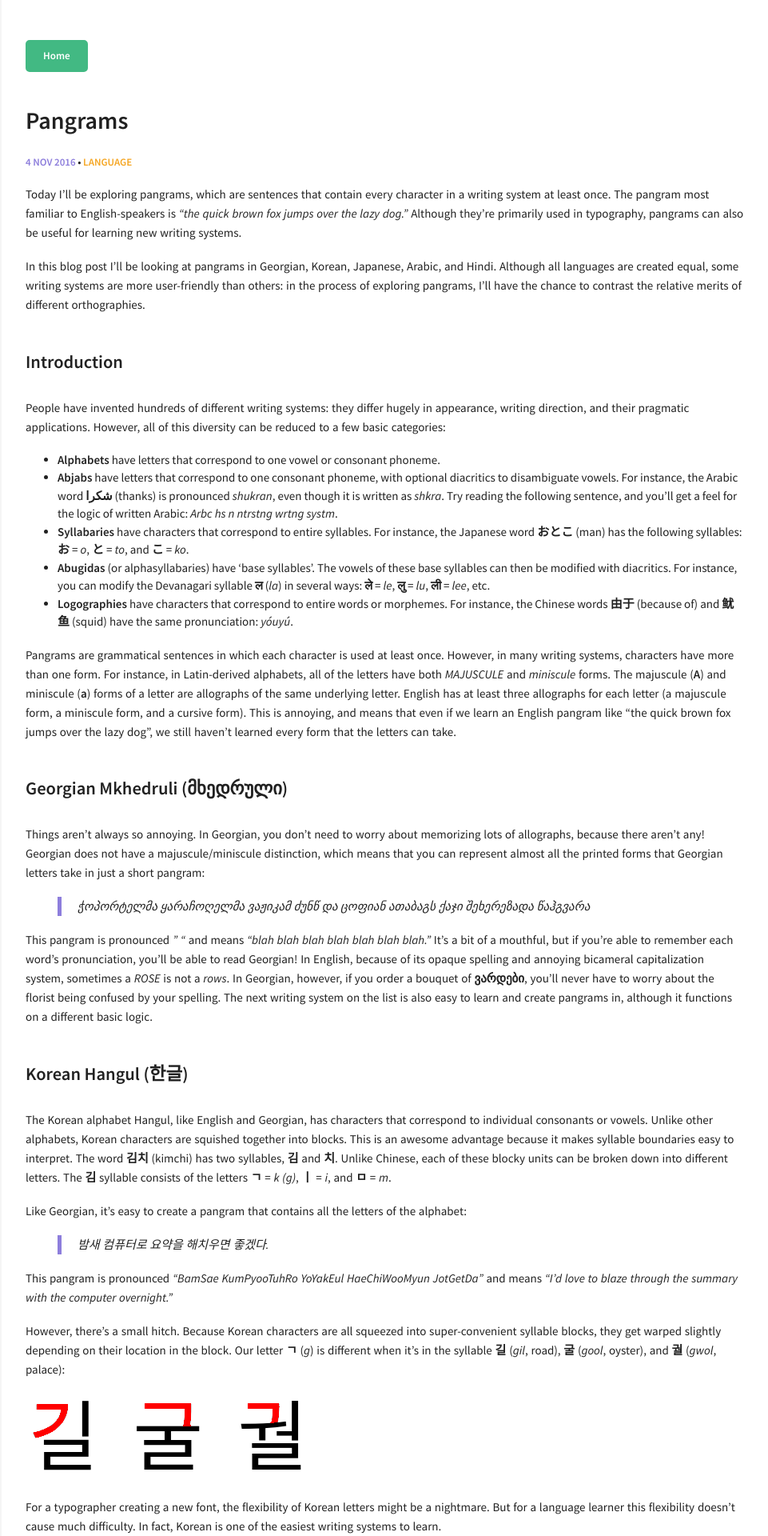
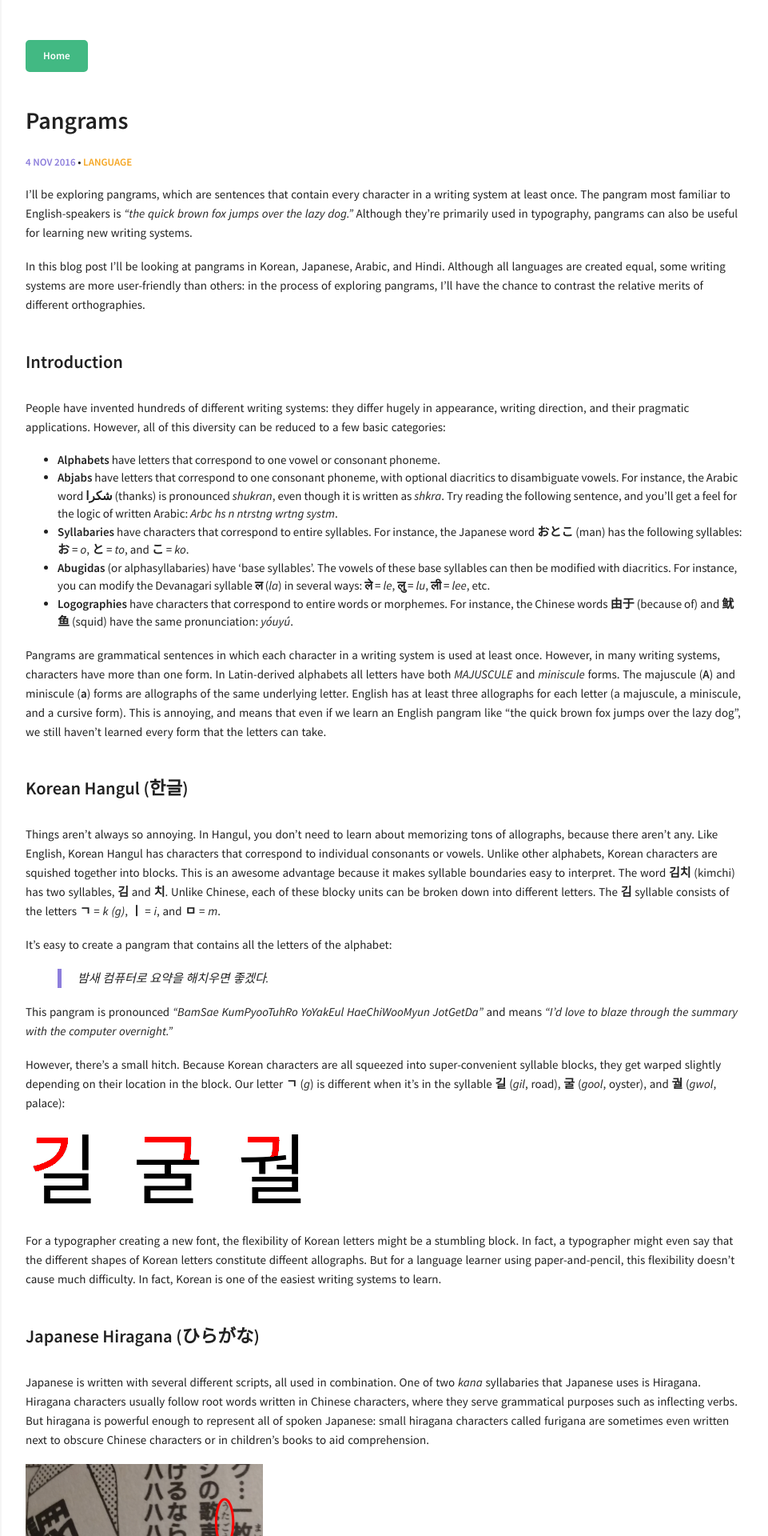
Before and after one commit to camoverride/camoverride.github.io, a Jekyll site: the page built from _posts/2016-11-04-pangrams.md, in a window 1280 px wide. Shown: the top 1920 px of the page at 80% size, without its empty margins (318-1279 px from the left). Built offline with Jekyll 4.4.1, drawn with Linux system fonts in a browser that asks for light colours; comment, search, counter and statistics services are not loaded; some of the changed text lies outside the part shown.

Commit message:
removed georgian

```diff
--- a/_posts/2016-11-04-pangrams.md
+++ b/_posts/2016-11-04-pangrams.md
@@ -6,9 +6,9 @@ excerpt: "My attempt to find pangrams in several languages reveals interesting d
 comments: true
 ---
 
-Today I'll be exploring pangrams, which are sentences that contain every character in a writing system at least once. The pangram most familiar to English-speakers is *"the quick brown fox jumps over the lazy dog."* Although they're primarily used in typography, pangrams can also be useful for learning new writing systems.
+I'll be exploring pangrams, which are sentences that contain every character in a writing system at least once. The pangram most familiar to English-speakers is *"the quick brown fox jumps over the lazy dog."* Although they're primarily used in typography, pangrams can also be useful for learning new writing systems.
 
-In this blog post I'll be looking at pangrams in Georgian, Korean, Japanese, Arabic, and Hindi. Although all languages are created equal, some writing systems are more user-friendly than others: in the process of exploring pangrams, I'll have the chance to contrast the relative merits of different orthographies.
+In this blog post I'll be looking at pangrams in Korean, Japanese, Arabic, and Hindi. Although all languages are created equal, some writing systems are more user-friendly than others: in the process of exploring pangrams, I'll have the chance to contrast the relative merits of different orthographies.
 
 
 
@@ -24,25 +24,15 @@ People have invented hundreds of different writing systems: they differ hugely i
 
 <!--more-->
 
-Pangrams are grammatical sentences in which each character is used at least once. However, in many writing systems, characters have more than one form. For instance, in Latin-derived alphabets, all of the letters have both *MAJUSCULE* and *miniscule* forms. The majuscule (**A**) and miniscule (**a**) forms of a letter are allographs of the same underlying letter. English has at least three allographs for each letter (a majuscule form, a miniscule form, and a cursive form). This is annoying, and means that even if we learn an English pangram like "the quick brown fox jumps over the lazy dog", we still haven't learned every form that the letters can take.
-
-
-
-### Georgian Mkhedruli (მხედრული)
-
-Things aren't always so annoying. In Georgian, you don't need to worry about memorizing lots of allographs, because there aren't any! Georgian does not have a majuscule/miniscule distinction, which means that you can represent almost all the printed forms that Georgian letters take in just a short pangram:
-
-> ჭოპორტელმა ყარაჩოღელმა ვაჟიკამ ძუნწ და ცოფიან ათაბაგს ქაჯი შეხერეზადა წაჰგვარა
-
-This pangram is pronounced *"     "* and means *"blah blah blah blah blah blah blah."* It's a bit of a mouthful, but if you're able to remember each word's pronunciation, you'll be able to read Georgian! In English, because of its opaque spelling and annoying bicameral capitalization system, sometimes a *ROSE* is not a *rows*. In Georgian, however, if you order a bouquet of **ვარდები**, you'll never have to worry about the florist being confused by your spelling. The next writing system on the list is also easy to learn and create pangrams in, although it functions on a different basic logic.
+Pangrams are grammatical sentences in which each character in a writing system is used at least once. However, in many writing systems, characters have more than one form. In Latin-derived alphabets all letters have both *MAJUSCULE* and *miniscule* forms. The majuscule (**A**) and miniscule (**a**) forms are allographs of the same underlying letter. English has at least three allographs for each letter (a majuscule, a miniscule, and a cursive form). This is annoying, and means that even if we learn an English pangram like "the quick brown fox jumps over the lazy dog", we still haven't learned every form that the letters can take.
 
 
 
 ### Korean Hangul (한글)
 
-The Korean alphabet Hangul, like English and Georgian, has characters that correspond to individual consonants or vowels. Unlike other alphabets, Korean characters are squished together into blocks. This is an awesome advantage because it makes syllable boundaries easy to interpret. The word **김치** (kimchi) has two syllables, **김** and **치**. Unlike Chinese, each of these blocky units can be broken down into different letters. The **김** syllable consists of the letters **ㄱ** = *k (g)*, **ㅣ** = *i*, and **ㅁ** = *m*.
+Things aren't always so annoying. In Hangul, you don't need to learn about memorizing tons of allographs, because there aren't any. Like English, Korean Hangul has characters that correspond to individual consonants or vowels. Unlike other alphabets, Korean characters are squished together into blocks. This is an awesome advantage because it makes syllable boundaries easy to interpret. The word **김치** (kimchi) has two syllables, **김** and **치**. Unlike Chinese, each of these blocky units can be broken down into different letters. The **김** syllable consists of the letters **ㄱ** = *k (g)*, **ㅣ** = *i*, and **ㅁ** = *m*.
 
-Like Georgian, it's easy to create a pangram that contains all the letters of the alphabet:
+It's easy to create a pangram that contains all the letters of the alphabet:
 
 > 밤새 컴퓨터로 요약을 해치우면 좋겠다.
 
@@ -52,13 +42,13 @@ However, there's a small hitch. Because Korean characters are all squeezed into
 
 ![]({{ site.url }}/img/korean-forms.png)
 
-For a typographer creating a new font, the flexibility of Korean letters might be a nightmare. But for a language learner this flexibility doesn't cause much difficulty. In fact, Korean is one of the easiest writing systems to learn.
+For a typographer creating a new font, the flexibility of Korean letters might be a stumbling block. In fact, a typographer might even say that the different shapes of Korean letters constitute diffeent allographs. But for a language learner using paper-and-pencil, this flexibility doesn't cause much difficulty. In fact, Korean is one of the easiest writing systems to learn.
 
 
 
 ### Japanese Hiragana (ひらがな)
 
-Japanese is written with several different scripts, all used in combination. One of these is hiragana, a syllabary. Hiragana characters usually follow root words written in Chinese characters (kanji), where they serve grammatical purposes such as inflecting verbs. But hiragana is powerful enough to represent all of spoken Japanese: small hiragana characters called furigana are sometimes even written next to obscure kanji characters or in children's books to aid comprehension.
+Japanese is written with several different scripts, all used in combination. One of two *kana* syllabaries that Japanese uses is Hiragana. Hiragana characters usually follow root words written in Chinese characters, where they serve grammatical purposes such as inflecting verbs. But hiragana is powerful enough to represent all of spoken Japanese: small hiragana characters called furigana are sometimes even written next to obscure Chinese characters or in children's books to aid comprehension.
 
 ![]({{ site.url }}/img/furigana.png)
 
@@ -86,7 +76,7 @@ Sanskrit texts written in the Siddham abugida made a large impact on Buddhism in
 
 Kukai was born and educated in Japan. He pursued a Buddhist education, but felt estranged by the *ritsuryo* system that regulated the activity of priests and formalized religious doctrine. Deciding to live outside this system, he became an ascetic. After wandering the countryside and searching for meaning, Kukai had a dream. In his dream a man revealed to Kukai that the *Mahavairocana Tanta* contained the meaning that he was searching for. Although he was able to eventually obtain a copy of the text, it was written in Sanskrit using the Siddham abugida, and Kukai was unable to make sense of the document.
 
-Kukai traveled to China in order to learn Sanskrit. On his return to Japan several years later, he brought with him the Siddham alphabet. Kukai decided that Japanese should be written with a phonetic system instead of Chinese characters. Japanese folklore says that Kukai invented kana under the influence of Siddham to achieve this goal.
+In order to understand the text, Kukai traveled to China to learn Sanskrit. On his return to Japan several years later, he brought with him the Siddham abugida. Kukai decided that Japanese should be written with a phonetic system instead of Chinese characters. Japanese folklore says that Kukai invented kana under the influence of Siddham to achieve this goal.
 
 Hiragana's Indian origins are apparent. Not only do the ordering of hiragana characters resemble the ordering of Devanagari characters (more on that later), but even today Siddham is still used by Japanese Shingon priests to write their Sanskrit mantras.
 
@@ -125,7 +115,7 @@ This pangram is pronounced *"torinakukowesu yumesamase miyoakewataru hinkashiwo
 
 ##### Kukai's Second Dream
 
-Kukai's dream led him to learn Siddham. But Kukai had another dream, which was a simple phonetic script to write Japanese: one based on the holy alphabet of Buddhism. However, the creation of kana only added to the confusion. While Hiragana might be one of the easiest syllabaries to learn, this is just the tip of the iceberg when it comes to writing Japanese. Not only does Japanese have another parallel syllabary (katakana), but Japanese also uses thousands of Chinese logograms. These logograms have multiple written forms and come packaged with complex rules governing how their pronunciation changes based on context. Kukai's first dream -- to learn Buddhism and spread it to Japan -- has been largely successful. But his second dream -- a simple script for Japanese -- has turned into a nightmare.
+Kukai's dream led him to learn the Siddham abugida. But Kukai had another dream -- a dream about a simple phonetic script to write Japanese: one based on the holy alphabet of Buddhism. However, things didn't work out the way Kukai intended. The creation of kana only added to the confusion. While Hiragana might be one of the easiest syllabaries to learn, this is just the tip of the iceberg when it comes to writing Japanese. Not only does Japanese have another parallel syllabary (katakana), but Japanese also uses thousands of Chinese logograms. These logograms have multiple written forms and come packaged with complex rules governing how their pronunciation changes based on context. Kukai's first dream -- to learn Buddhism and spread it to Japan -- has been largely successful. But his second dream -- a simple script for Japanese -- has turned into a nightmare.
 
 
 ### Arabic (العربية)
@@ -143,7 +133,7 @@ I haven't found a pangram that will solve the multiple-forms problem. Things get
 
 ### Devanagari (देवनागरी)
 
-Devanagari has a similar logic to Arabic. However, instead of writing consonants without vowels, you write consonants with obligatory vowels. Devanagari characters are written independently before being connected with a vertical line that runs along their tops. Most characters connect to their neighbors; however, like in Arabic, there are a few 'interrupting characters.' Because Devanagari is difficult to form pangrams in (more on that later!), I've provided an acrostic word-list to assist learning. Examples of each of the primary 61 Devanagari characters are shown below:
+Devanagari has a similar logic to Arabic. However, instead of writing consonants without vowels, you write consonants with obligatory vowels. Devanagari characters are written independently before being connected with a vertical line that runs along their tops. Most characters connect to their neighbors; however, like in Arabic, there are a few 'interrupting characters.' Because Devanagari is difficult to form pangrams in (more on that later!), I've provided an acrostic word-list to assist learning. Examples of the primary 61 Devanagari characters are shown below:
 
 #### An Almost Acrostic
 
@@ -267,7 +257,7 @@ This clever organization is fundamental to *shiksa* (phonology), one of the six
 
 ### Chinese (漢字)
 
-While writing pangrams in Devanagari might be tough, they're impossible in Chinese. The Chinese language is written using Chinese characters, which are logograms that are only slightly more user-friendly than Sumerian Cuneiform or Egyptian Hieroglyphs.
+While writing pangrams in Devanagari might be tough, they're impossible in Chinese. The Chinese language is written using Chinese characters -- logograms that are only slightly more user-friendly than Sumerian Cuneiform or Egyptian Hieroglyphs.
 
 The principle of Chinese logograms is simple: one character for one morpheme (or word). This eliminates all the complicated rules that other writing systems have: rules that govern diacritics, ligatures, allographs, and etc. But this is an example of something that is simple in principle but unwieldy in practice. While it might make sense to have an individual character for each word if your language only has a few hundred words, human languages have tens of thousands.[^9] A pangram in Chinese would need to be at least as long as a novel.
 
@@ -275,7 +265,7 @@ The principle of Chinese logograms is simple: one character for one morpheme (or
 
 ### Weaving Everything Together
 
-Pangrams give us some hints about which writing systems are easiest to learn. Georgian and Korean are simple alphabetic scripts that lack annoying allographs (like English) and can be learned in just a few hours.
+Pangrams give us some hints about which writing systems are easiest to learn. Korean is a simple alphabetic script that lacks annoying allographs (unlike English) and can be learned in just a few hours.
 
 Writing systems like the Japanese kana are a bit more complicated, but have some simple hacks that allow them to represent all the sounds in the language. The Iroha is a pangram poem that captures all of Japanese Hiragana.
 
```
Also changed, not shown: other parts of _posts/2016-11-04-pangrams.md (+2 -2 lines).
